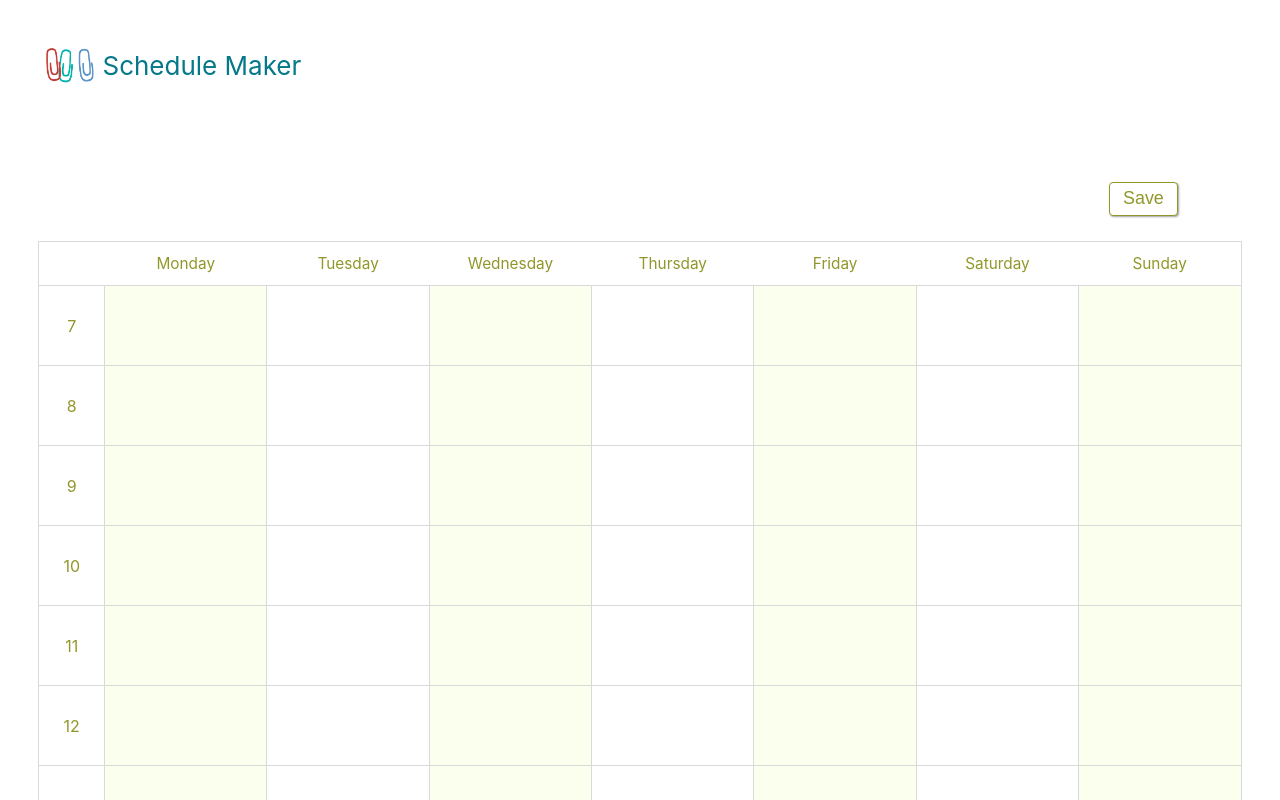
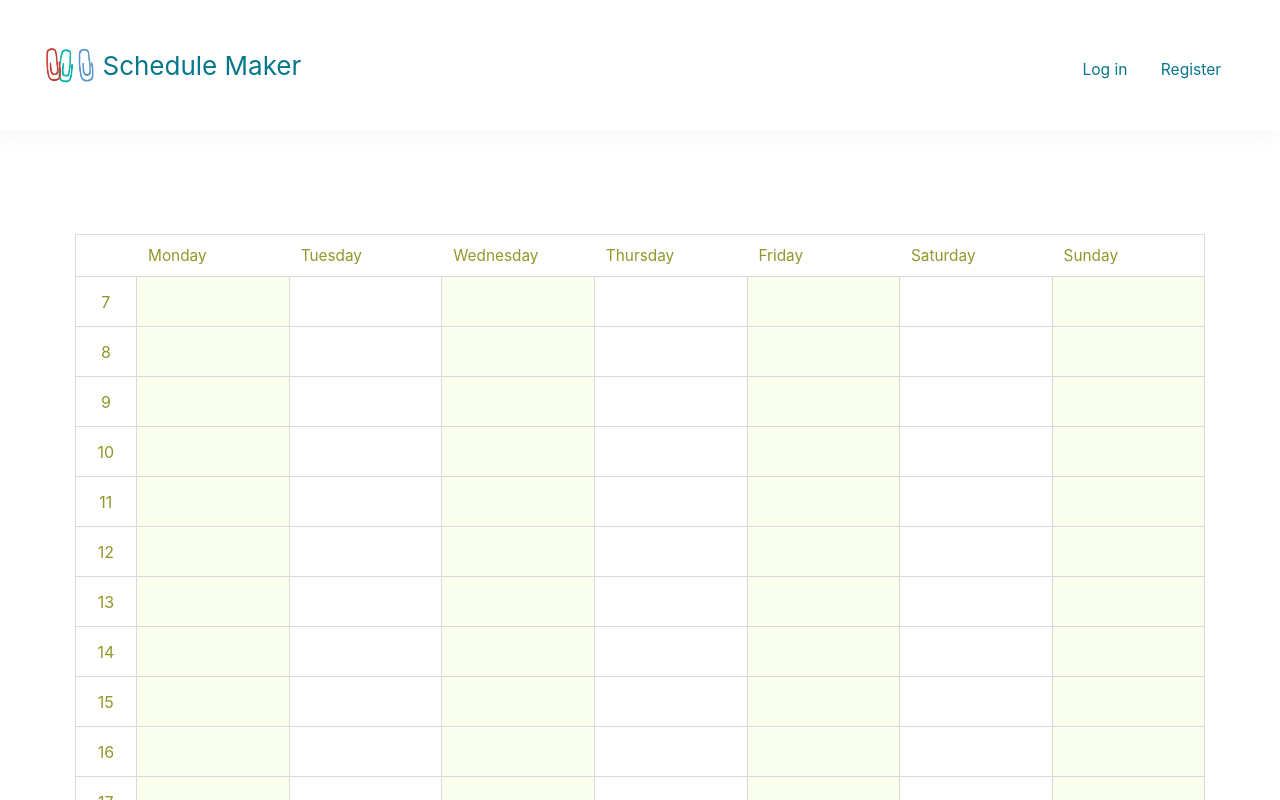
Before and after one commit to karinalitwynenko/schedule-maker, a React (Create React App) app: page / in a window 1280 px wide. Shown: the top 800 px of the page. Built offline with nearby package versions, Linux system fonts and the light colour scheme; no server answers.

Commit message:
Add log in and register forms

```diff
--- a/src/App.css
+++ b/src/App.css
@@ -1,16 +1,6 @@
 .App {
-    text-align: center;
-}
-
-.App-logo {
-    height: 40vmin;
-    pointer-events: none;
-}
-
-@media (prefers-reduced-motion: no-preference) {
-    .App-logo {
-        animation: App-logo-spin infinite 20s linear;
-    }
+    width: 100%;
+    margin: 0;
 }
 
 .App-header {
@@ -18,22 +8,38 @@
     padding: 2% 2% 2% 3%;
     display: flex;
     align-items: center;
-    justify-content: flex-start;
+    justify-content: space-between;
     font-size: calc(10px + 2vmin);
-    margin-bottom: 4%;
+    margin-bottom: 8%;
+    box-shadow: -3px 3px 20px 2px #f6f6f6;
 }
 
-.App-header-logo {
+.App-header span {
+    font-size: 60%;
+    margin-right: 2.6vw;
+}
+
+.App-header span:hover {
+    cursor: pointer;
+    color: #91972A;
+}
+
+.App-logo {
     max-height: 60%;
 }
 
-.App-link {
-    color: #61dafb;
+.App-name {
+    height: 100%;
 }
 
 .App-schedule {
     width: 94%;
-    margin: auto auto 20%;
+    margin: auto auto 12%;
+}
+
+.App-table {
+    width: 94%;
+    margin: auto;
     border-collapse: collapse;
 }
 
@@ -50,13 +56,14 @@
 
 .App-row {
     width: 100%;
-    height: 80px;
+    height: 50px;
 }
 
 .App-row td {
     padding: 1px 1% 1px 1%;
     border: 1px solid #d9d9d9;
     width: 10vw;
+    max-width: 10vw;
     text-align: left;
     color: #565656;
 }
@@ -81,15 +88,6 @@
     color: #91972a;
 }
 
-@keyframes App-logo-spin {
-    from {
-        transform: rotate(0deg);
-    }
-    to {
-        transform: rotate(360deg);
-    }
-}
-
 .App-color-main {
     color: #05788a;
 }
@@ -98,21 +96,14 @@
     background-color: white;
     color: #91972A;
     border: 1px solid #91972A;
-    border-radius: 4px;
+    border-radius: 2px;
     box-shadow: 1px 1px 2px 0px #a2a2a2;
-    font-size: 1.4vw;
-    padding: 0.4% 1%;
+    padding: 8px 14px;
 }
 
 .App-button:hover {
     box-shadow: 1px 1px 2px 0px #91972A;
     cursor: pointer;
-}
-
-.App-save-button {
-    margin-bottom: 2%;
-    margin-right: 8%;
-    float: right;
 }
 
 .App-delete {
@@ -136,3 +127,66 @@
     visibility: hidden;
     transform: translateY(100%);
 }
+
+.App-center {
+    display: flex;
+    justify-content: center;
+    align-items: center;
+}
+
+.App-dialog-container {
+    position: fixed;
+    top: 0;
+    left: 0;
+    height: 100vh;
+    width: 100vw;
+    background: rgba(0, 0, 0, 0.5);
+}
+
+.App-form-container {
+    display: flex;
+    justify-content: center;
+    flex-direction: column;
+    background-color: white;
+    border-radius: 1%;
+    padding: 10% 8%;
+}
+
+.App-form-container label {
+    color: #6d6d6d;
+    margin-bottom: 6%;
+    display: flex;
+    justify-content: center;
+}
+
+.App-form-label {
+    width: 28%;
+}
+
+.App-form-container label input{
+    margin-left: 2%;
+}
+
+.App-form-container input {
+    width: 68%;
+    border: 1px solid #91972A;
+}
+
+.App-space-around {
+    display: flex;
+    justify-content: space-around;
+    align-items: center;
+}
+
+.App-small-margin {
+    margin: 1%;
+}
+
+.App-justify-end {
+    display: flex;
+    justify-content: flex-end;
+}
+
+.App-display-none {
+    display: none !important;
+}
--- a/src/App.js
+++ b/src/App.js
@@ -3,17 +3,89 @@ import Schedule from './schedule/Schedule'
 import React from 'react';
 
 class App extends React.Component {
+    constructor(props) {
+        super(props);
+        this.state = {
+            isDialogVisible: false
+        };
+
+        this.logIn = this.logIn.bind(this);
+        this.register = this.register.bind(this);
+    }
+
+
     render() {
+        let dialogContainerRef = React.createRef();
+
+        const closeDialog = () => {
+            this.setState({isDialogVisible: false})
+        };
+
         return (
             <div className="App">
                 <header className="App-header App-color-main">
-                    <img alt="Three paper clips" className="App-header-logo" src={process.env.PUBLIC_URL + '/clips.png'}/>
-                    Schedule Maker
+                    <div className="App-name App-center">
+                        <img className="App-logo" src={process.env.PUBLIC_URL + "/clips.png"} alt="Three paper clips" />
+                        Schedule Maker
+                    </div>
+                    <div>
+                        <span onClick={() =>this.logIn()}>Log in</span>
+                        <span onClick={this.register}>Register</span>
+                    </div>
                 </header>
                 <Schedule />
+                <div className={`App-dialog-container App-center ${this.state.isDialogVisible ? "" : "App-display-none"}`}>
+                    <div className="App-form-container">
+                        <form>
+                            <label>
+                                <span className="App-form-label">Login</span>
+                                <input type="text" name="login" />
+                            </label>
+                            <label className={`${this.state.dialogType === "register" ? "" : "App-display-none"}`}>
+                                <span className="App-form-label">E-mail</span>
+                                <input type="email" name="email" />
+                            </label>
+                            <label>
+                                <span className="App-form-label">Password</span>
+                                <input type="password" name="login" />
+                            </label>
+                            <label className={`${this.state.dialogType === "register" ? "" : "App-display-none"}`}>
+                                <span className="App-form-label">Confirm</span>
+                                <input type="password" name="login" />
+                            </label>
+                        </form>
+                        <div className="App-justify-end">
+                            <button className="App-button App-small-margin">
+                                {this.state.dialogType === "register" ? "Register" : "Log in"}
+                            </button>
+                            <button
+                                className="App-button App-small-margin"
+                                onClick={closeDialog}>
+                                Close
+                            </button>
+                        </div>
+                    </div>
+                </div>
+
+
             </div>
         );
     }
+
+    logIn() {
+        this.setState({
+            isDialogVisible: true,
+            dialogType: 'login'
+        });
+    }
+
+    register() {
+        this.setState({
+            isDialogVisible: true,
+            dialogType: 'register'
+        })
+    }
+
 }
 
 export default App;
--- a/src/schedule/Schedule.jsx
+++ b/src/schedule/Schedule.jsx
@@ -11,7 +11,8 @@ class Schedule extends React.Component {
             deleteButtonVisible: false
         };
         this.deleteItemRef = React.createRef();
-        this.addSchedule = this.addSchedule.bind(this);
+        this.addItem = this.addItem.bind(this);
+        this.updateItem = this.updateItem.bind(this);
         this.displayDeleteButton = this.displayDeleteButton.bind(this);
         this.hideDeleteButton = this.hideDeleteButton.bind(this);
         this.selectItem = this.selectItem.bind(this);
@@ -40,11 +41,8 @@ class Schedule extends React.Component {
         }
 
         return (
-            <div>
-                <button className="App-button App-save-button" onClick={this.saveSchedule}>
-                    Save
-                </button>
-                <table className="App-schedule">
+            <div className="App-schedule" >
+                <table className="App-table">
                     <tbody>
                     <ScheduleHeader/>
                     {hours.map((hour, index) => {
@@ -52,8 +50,8 @@ class Schedule extends React.Component {
                             hour={hour}
                             scheduleForRow={this.state.schedule[index]}
                             key={hour + '' + index}
-                            updateSchedule={this.updateSchedule}
-                            addSchedule={this.addSchedule}
+                            updateSchedule={this.updateItem}
+                            addSchedule={this.addItem}
                             displayDeleteButton={this.displayDeleteButton}
                             hideDeleteButton={this.hideDeleteButton}
                             selectItem={this.selectItem}
@@ -86,10 +84,30 @@ class Schedule extends React.Component {
         return scheduleArray;
     }
 
-    updateSchedule(hour, day, activity) {
+    updateItem(item, newActivity) {
+        const options = {
+            method: 'PUT',
+            headers: { 'Content-Type': 'application/json' },
+            body: JSON.stringify(
+                {
+                    ...item,
+                    activity: newActivity
+                }
+            )
+        };
+        fetch('http://localhost:8080/schedule', options)
+            .then(response => response.json())
+            .then((data) => {
+                let schedule = this.state.schedule;
+                schedule[item.hour - 7][item.day] = data;
+                this.setState({schedule: schedule});
+
+                console.log("updated item with id " + item.id);
+
+            });
     }
 
-    addSchedule(hour, day, activity) {
+    addItem(hour, day, activity) {
         const options = {
             method: 'POST',
             headers: { 'Content-Type': 'application/json' },
@@ -106,19 +124,12 @@ class Schedule extends React.Component {
             .then(response => response.json())
             .then((data) => {
                 let schedule = this.state.schedule;
-                schedule[hour - 7][day] = {
-                    id: data,
-                    activity: activity,
-                    hour: hour,
-                    day: day
-                }
-
-                console.log(schedule[hour - 7][day])
+                schedule[hour - 7][day] = data;
                 this.setState({schedule: schedule});
             });
     }
 
-    displayDeleteButton(item) {
+    displayDeleteButton() {
         this.deleteItemRef.current.classList.remove('App-hidden');
     }
 
@@ -141,11 +152,12 @@ class Schedule extends React.Component {
                     let schedule = this.state.schedule;
                     schedule[this.state.selectedItem.hour - 7][this.state.selectedItem.day].id = -1;
                     schedule[this.state.selectedItem.hour - 7][this.state.selectedItem.day].activity = '';
-
                     this.setState({schedule: schedule});
+                    this.hideDeleteButton();
 
             });
     }
+
 }
 
 export default Schedule;
--- a/src/schedule/ScheduleRow.jsx
+++ b/src/schedule/ScheduleRow.jsx
@@ -5,9 +5,6 @@ class ScheduleRow extends React.Component {
 
     constructor(props) {
         super(props);
-        this.state = {
-            value: this.props.value
-        };
     }
 
     render() {
@@ -48,7 +45,7 @@ class ScheduleRow extends React.Component {
             this.props.addSchedule(this.props.hour, day, content);
         }
         else if(content.length !== 0 && content !== this.previousContent) {
-            this.props.updateSchedule(this.props.hour, day, content);
+            this.props.updateSchedule(this.props.scheduleForRow[day], content);
         }
 
         if(!e.relatedTarget || e.relatedTarget.className !== 'App-button') {
@@ -56,12 +53,6 @@ class ScheduleRow extends React.Component {
         }
     }
 
-    componentDidUpdate(prevProps) {
-        if(prevProps.value !== this.props.value) {
-            this.setState({value: this.props.value});
-        }
-    }
-
 }
 
 export default ScheduleRow;
```
